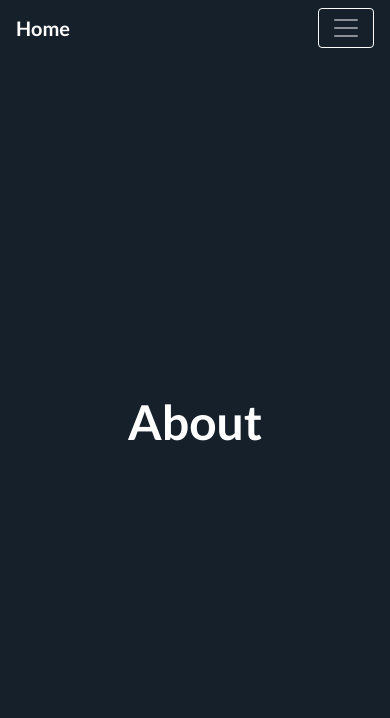
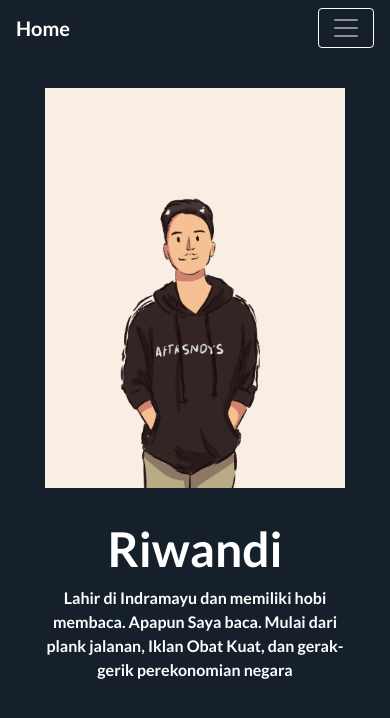
Before and after one commit to rwndy/riwandi, a React (Create React App) app: page /about in a window 390 px wide. Shown: the top 718 px of the page. Built offline with nearby package versions, Linux system fonts and the light colour scheme.

Commit message:
build about components

```diff
--- a/src/css/about.css
+++ b/src/css/about.css
@@ -6,3 +6,48 @@
   top: 50%; right: 50%;
   transform: translate(50%,-50%);
 }
+
+.about-ava--wrapper {
+  margin-right: 1.875rem;
+}
+
+.about-ava {
+  width: 100%;
+  height: auto;
+}
+
+.about-bio--wrap {
+  text-align: center;
+  position: absolute;
+  top: 50%; right: 50%;
+  transform: translate(50%,-50%);
+}
+
+.about-bio--name {
+  color: #fff;
+  font-family: 'Lato', sans-serif;
+  font-size: 3rem;
+
+}
+
+.about-bio--info {
+  color: #fff;
+  font-family: 'Lato', sans-serif;
+  font-size: 1rem;
+  line-height: 1.5;
+}
+
+@media (max-width: 768px) {
+  .about-ava--wrapper {
+    margin-left: 1.875rem;
+    margin-bottom: 2rem;
+    margin-top: 2rem;
+  }
+
+  .about-bio--wrap {
+    margin: 0 1.875rem;
+    position: relative;
+    transform: none;
+    top: 0; right: 0;
+  }
+}
--- a/src/layout/about-page.jsx
+++ b/src/layout/about-page.jsx
@@ -1,8 +1,14 @@
 import React from 'react'
+import { Container, Row } from 'reactstrap'
 
-const LayoutAbout = () => {
+const LayoutAbout = ({children}) => {
   return(
-    <section>
+    <section className="section-about">
+      <Container className="section-w">
+        <Row>
+          {children}
+        </Row>
+      </Container>
 
     </section>
   )
--- a/src/layout/layout.css
+++ b/src/layout/layout.css
@@ -12,6 +12,21 @@ body {
   height: 100%;
 }
 
-/* .main-home {
-  height: calc(100vh - 55px)
-} */
+.main-home {
+  height: auto;
+}
+
+.section-w {
+  position: absolute;
+  top: 50%;
+  right: 50%;
+  transform: translate(50%, -50%);
+}
+
+@media (max-width: 768px) {
+  .section-w {
+    position: relative;
+    top: 0; right: 0;
+    transform: none;
+  }
+}
--- a/src/pages/about.jsx
+++ b/src/pages/about.jsx
@@ -1,14 +1,26 @@
 import React, {Fragment} from 'react'
 import { NavigationBar } from '../components/Navbar'
+import { LayoutAbout } from '../layout'
+import { Col } from 'reactstrap'
 import '../css/about.css'
 
 const About = () => {
   return(
     <Fragment>
       <NavigationBar />
-      <section>
-        <h1 className="about-title__white">About</h1>
-      </section>
+      <LayoutAbout>
+        <Col lg="4">
+          <div className="about-ava--wrapper">
+            <img src="../assets/IMG_4681.jpg" alt="riwandi's profile picture" className="about-ava"/>
+          </div>
+        </Col>
+        <Col lg="8">
+          <div className="about-bio--wrap">
+            <h1 className="about-bio--name">Riwandi</h1>
+            <p className="about-bio--info">Lahir di Indramayu dan memiliki hobi membaca. Apapun Saya baca. Mulai dari plank jalanan, Iklan Obat Kuat, dan gerak-gerik perekonomian negara</p>
+          </div>
+        </Col>
+      </LayoutAbout>
     </Fragment>
   )
 }
```
Also changed, not shown: public/assets/IMG_4681.jpg (added).
